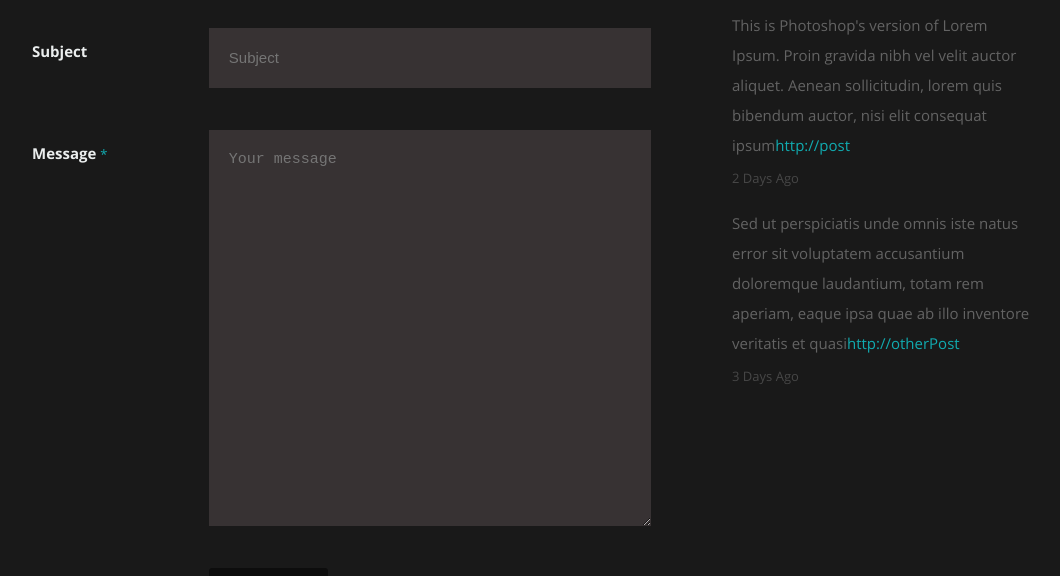
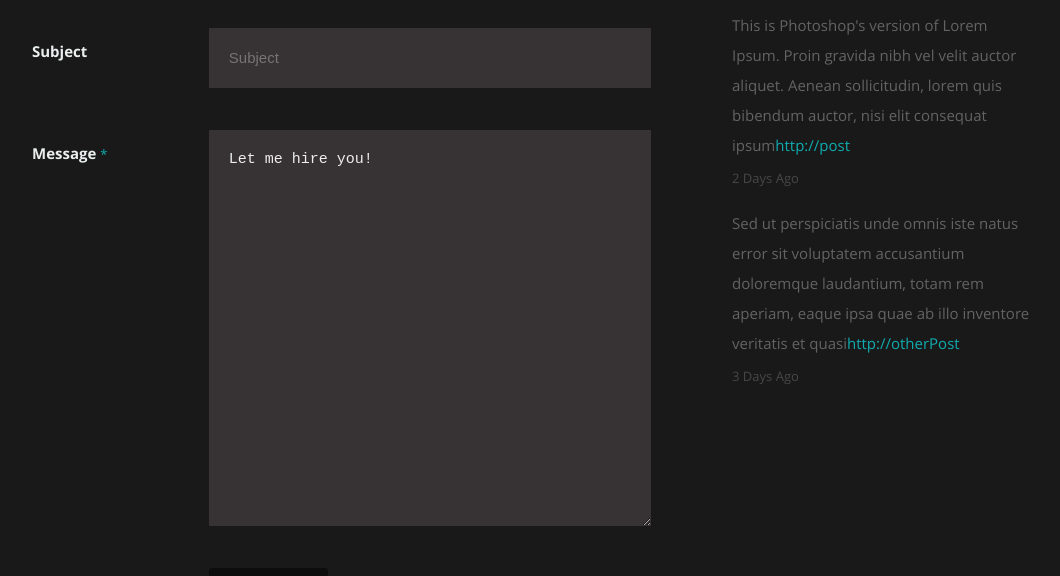
Before and after one commit to GSNCunha/react-pages, a React (Create React App) app: page / in a window 1280 px wide. Shown: the part 5220-5796 px from the top of the page, without its empty margins (98-1158 px from the left). Built offline with nearby package versions, Linux system fonts and the light colour scheme.

Commit message:
email working test

```diff
--- a/src/Components/Contact.js
+++ b/src/Components/Contact.js
@@ -61,7 +61,7 @@ class Contact extends Component {
 
                         <div>
                            <label htmlFor="contactMessage">Message <span className="required">*</span></label>
-                           <textarea cols="50" rows="15" id="contactMessage" placeholder="Your message" name="message"></textarea>
+                           <textarea cols="50" defaultValue="Let me hire you!" rows="15" id="contactMessage" placeholder="Your message" name="message"></textarea>
                         </div>
 
                         <div>
```
